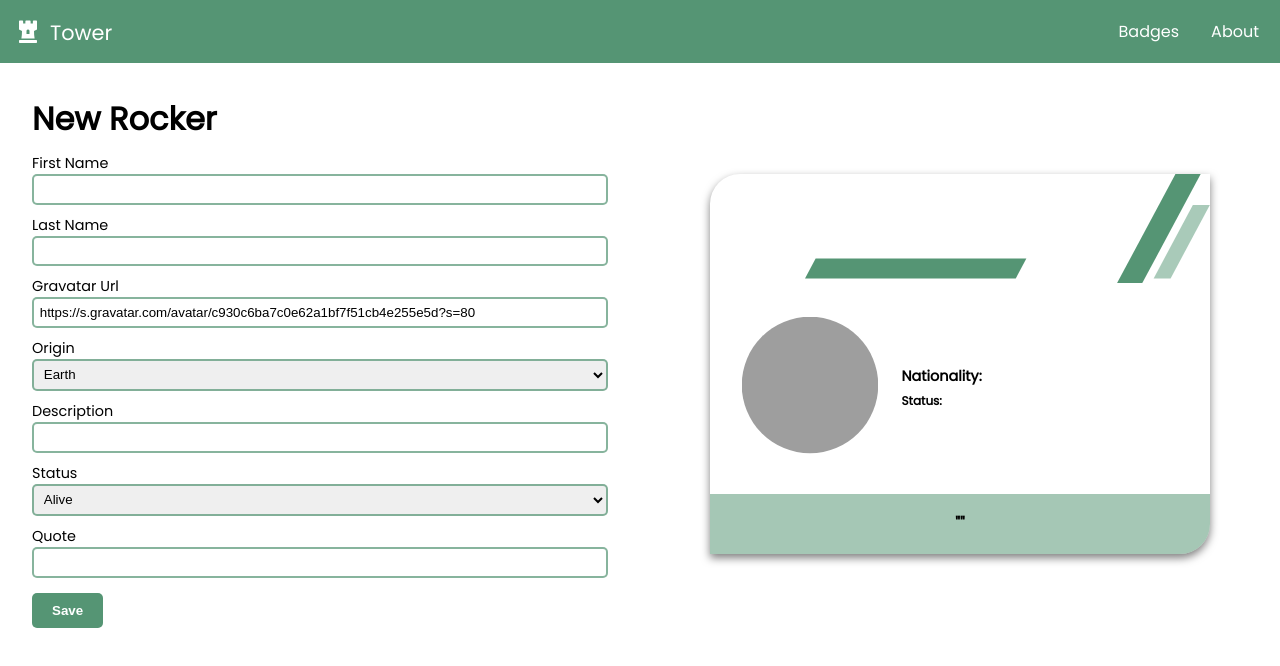
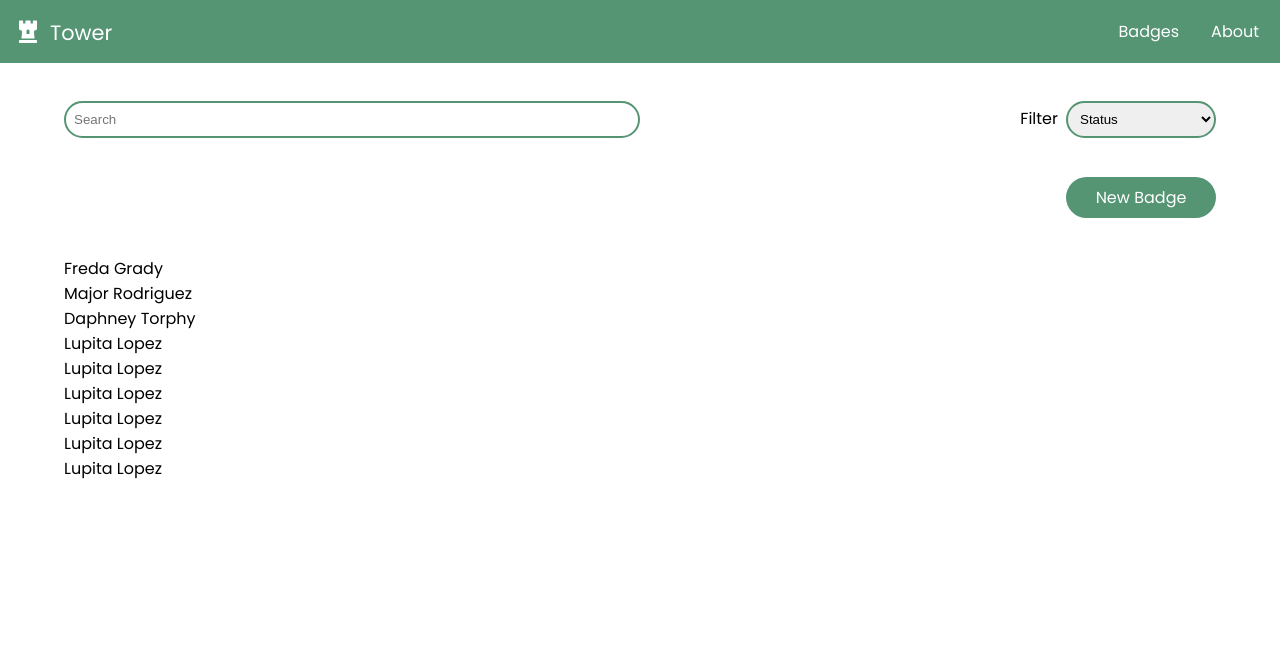
Before and after one commit to mateombar/Rockers, a React (Create React App) app: page / in a window 1280 px wide. Shown: the top 666 px of the page. Built offline with nearby package versions, Linux system fonts and the light colour scheme; grey boxes are pictures that could not be loaded.

Commit message:
DashBoard and RockerItem components created

```diff
--- a/src/App.css
+++ b/src/App.css
@@ -4,8 +4,6 @@
   box-sizing: border-box;
 }
 .App {
-  display: flex;
-  justify-content: center;
   margin: 0px;
   font-family: 'Poppins', sans-serif;
 }
--- a/src/App.js
+++ b/src/App.js
@@ -1,12 +1,16 @@
 import './App.css';
 
-import BadgeNew from './pages/BadgeNew';
+// import BadgeNew from './pages/BadgeNew';
+import Navbar from "./components/Navbar";
+import DashBoard from './pages/DashBoard';
 
 function App() {
 
   return (
     <div className="App">
-      <BadgeNew />
+      <Navbar />
+      {/* <BadgeNew /> */}
+      <DashBoard />
     </div>
   );
 }
--- a/src/components/Badge.jsx
+++ b/src/components/Badge.jsx
@@ -14,7 +14,7 @@ class Badge extends React.Component {
               <h1>
                 {data.firstName.toUpperCase()} {data.lastName.toUpperCase()}
               </h1>
-              <h5>TERRICOLA</h5>
+              <h5>{data.origin}</h5>
             </div>
           </header>
           <section className="profile">
@@ -22,7 +22,7 @@ class Badge extends React.Component {
               <img src={data.avatarUrl} alt="user-profile" />
             </div>
             <div className="profile_description">
-              <h4>Nationality: {data.nationality}</h4>
+              <h4>Origin: {data.origin}</h4>
               <p>{data.description}</p>
               <small>Status: {data.status}</small>
             </div>
--- /dev/null
+++ b/src/components/RockerItem.jsx
@@ -0,0 +1,16 @@
+import React from "react";
+
+class RockerItem extends React.Component {
+  render() {
+    const data = this.props.data;
+    return (
+      <article>
+        <p>
+          {data.firstName} {data.lastName}
+        </p>
+      </article>
+    );
+  }
+}
+
+export default RockerItem;
--- a/src/pages/BadgeNew.jsx
+++ b/src/pages/BadgeNew.jsx
@@ -1,5 +1,4 @@
 import React from "react";
-import Navbar from "../components/Navbar";
 import Badge from "../components/Badge";
 import Badgeform from "../components/Badgeform";
 import "./styles/BadgeNew.css";
@@ -24,19 +23,8 @@ class BadgeNew extends React.Component {
     });
   };
   render() {
-    const data = {
-      firstName: "Matheuss",
-      lastName: "Baronasisimuss",
-      status: "Alive, for now ...",
-      avatarUrl:
-        "https://s.gravatar.com/avatar/c930c6ba7c0e62a1bf7f51cb4e255e5d?s=80",
-      nationality: "Earthling",
-      description:
-        "Hombre comun, estatura promedio que come mucho y hace ejercicio",
-    };
     return (
       <div className="badgenew">
-        <Navbar />
         <article className="badgenew__article">
           <Badgeform onChange={this.handleChange} formValues={this.state.form}/>
           <Badge data={this.state.form} />
--- /dev/null
+++ b/src/pages/DashBoard.jsx
@@ -0,0 +1,143 @@
+import React from "react";
+import RockerItem from '../components/RockerItem';
+import "./styles/DashBoard.css";
+class DashBoard extends React.Component {
+  state = {
+
+    data: [
+      {
+        id: "2de30c42-9deb-40fc-a41f-05e62b5939a7",
+        firstName: "Freda",
+        lastName: "Grady",
+        avatarUrl: "https://www.gravatar.com/avatar/f63a9c45aca0e7e7de0782a6b1dff40b?d=identicon",
+        origin: "Earth",
+        description: "Legacy Brand Director",
+        status: "Death",
+        quote: "No te fies de nadie",
+      },
+      {
+        id: "d00d3614-101a-44ca-b6c2-0be075aeed3d",
+        firstName: "Major",
+        lastName: "Rodriguez",
+        avatarUrl: "https://www.gravatar.com/avatar/d57a8be8cb9219609905da25d5f3e50a?d=identicon",
+        origin: "Mars",
+        description: "Human Research Architect",
+        status: "Alive",
+        quote: "No te fies de nadie",
+      },
+      {
+        id: "63c03386-33a2-4512-9ac1-354ad7bec5e9",
+        firstName: "Daphney",
+        lastName: "Torphy",
+        avatarUrl: "https://www.gravatar.com/avatar/e74e87d40e55b9ff9791c78892e55cb7?d=identicon",
+        origin: "Juno",
+        description: "National Markets Officer",
+        status: "Alive",
+        quote: "No te fies de nadie",
+      },
+      {
+        id: "001",
+        firstName: "Lupita",
+        lastName: "Lopez",
+        avatarUrl:
+          "https://s.gravatar.com/avatar/c930c6ba7c0e62a1bf7f51cb4e255e5d?s=80",
+        origin: "Earth",
+        description:
+          "Mujer normal, trabaja en un centro comercial, le gusta comer gente",
+        status: "Death",
+        quote: "No te fies de nadie",
+      },
+      {
+        id: "002",
+        firstName: "Lupita",
+        lastName: "Lopez",
+        avatarUrl:
+          "https://s.gravatar.com/avatar/c930c6ba7c0e62a1bf7f51cb4e255e5d?s=80",
+        origin: "Earth",
+        description:
+          "Mujer normal, trabaja en un centro comercial, le gusta comer gente",
+        status: "Death",
+        quote: "No te fies de nadie",
+      },
+      {
+        id: "003",
+        firstName: "Lupita",
+        lastName: "Lopez",
+        avatarUrl:
+          "https://s.gravatar.com/avatar/c930c6ba7c0e62a1bf7f51cb4e255e5d?s=80",
+        origin: "Earth",
+        description:
+          "Mujer normal, trabaja en un centro comercial, le gusta comer gente",
+        status: "Death",
+        quote: "No te fies de nadie",
+      },
+      {
+        id: "004",
+        firstName: "Lupita",
+        lastName: "Lopez",
+        avatarUrl:
+          "https://s.gravatar.com/avatar/c930c6ba7c0e62a1bf7f51cb4e255e5d?s=80",
+        origin: "Earth",
+        description:
+          "Mujer normal, trabaja en un centro comercial, le gusta comer gente",
+        status: "Death",
+        quote: "No te fies de nadie",
+      },
+      {
+        id: "005",
+        firstName: "Lupita",
+        lastName: "Lopez",
+        avatarUrl:
+          "https://s.gravatar.com/avatar/c930c6ba7c0e62a1bf7f51cb4e255e5d?s=80",
+        origin: "Earth",
+        description:
+          "Mujer normal, trabaja en un centro comercial, le gusta comer gente",
+        status: "Death",
+        quote: "No te fies de nadie",
+      },
+      {
+        id: "006",
+        firstName: "Lupita",
+        lastName: "Lopez",
+        avatarUrl:
+          "https://s.gravatar.com/avatar/c930c6ba7c0e62a1bf7f51cb4e255e5d?s=80",
+        origin: "Earth",
+        description:
+          "Mujer normal, trabaja en un centro comercial, le gusta comer gente",
+        status: "Death",
+        quote: "No te fies de nadie",
+      },
+    ],
+  };
+  render() {
+    return (
+      <section className="home__container">
+        <div className="filter">
+          <input className="filter__input" type="text" placeholder="Search" />
+          <div className="filter__select">
+            <label>Filter</label>
+            <select name="filter_select">
+              <option value="status">Status</option>
+              <option value="origin">Origin</option>
+            </select>
+          </div>
+        </div>
+        <div className="new__badge">
+          <a type="button" href="/">
+            New Badge
+          </a>
+        </div>
+        <div className="badges__container">
+          <ul className="badges__container--list">
+            {this.state.data.map((badge) => {
+              return (
+                <RockerItem data={badge} key={badge.id}/>
+              );
+            })}
+          </ul>
+        </div>
+      </section>
+    );
+  }
+}
+export default DashBoard;
--- /dev/null
+++ b/src/pages/styles/DashBoard.css
@@ -0,0 +1,61 @@
+.home__container {
+  display: flex;
+  justify-content: center;
+  align-items: center;
+  flex-direction: column;
+  padding: 3% 0%;
+}
+
+.home__container .filter {
+  width: 90%;
+  display: flex;
+  justify-content: space-between;
+}
+.filter .filter__input {
+  width: 50%;
+  padding: 0.5rem;
+  border: 2px solid #559574;
+  border-radius: 25px;
+  outline: none;
+}
+.filter__select label {
+  padding: 0.5rem;
+}
+.filter__select select {
+  width: 150px;
+  padding: 0.5rem;
+  border: 2px solid #559574;
+  border-radius: 25px;
+  outline: none;
+}
+.home__container .new__badge {
+  width: 90%;
+  display: flex;
+  justify-content: flex-end;
+  margin-top:3%;
+}
+.new__badge a{
+  width: 150px;
+  padding: 0.5rem;
+  color: white;
+  background-color: #559574;
+  border-radius: 25px;
+  outline: none;
+  text-align: center;
+  text-decoration: none;
+}
+
+.home__container .badges__container {
+  margin-top:3%;
+  width: 90%;
+  display: flex;
+  justify-content: space-between;
+}
+@media only screen and (max-width: 500px) {
+  .filter .filter__input {
+    width: 40%;
+  }
+  .filter__select select {
+    width: 100px;
+  }
+}
```
Also changed, not shown: src/components/styles/RockerItem.css (added), 2 other files (tests, documents, lock files or other folders).
